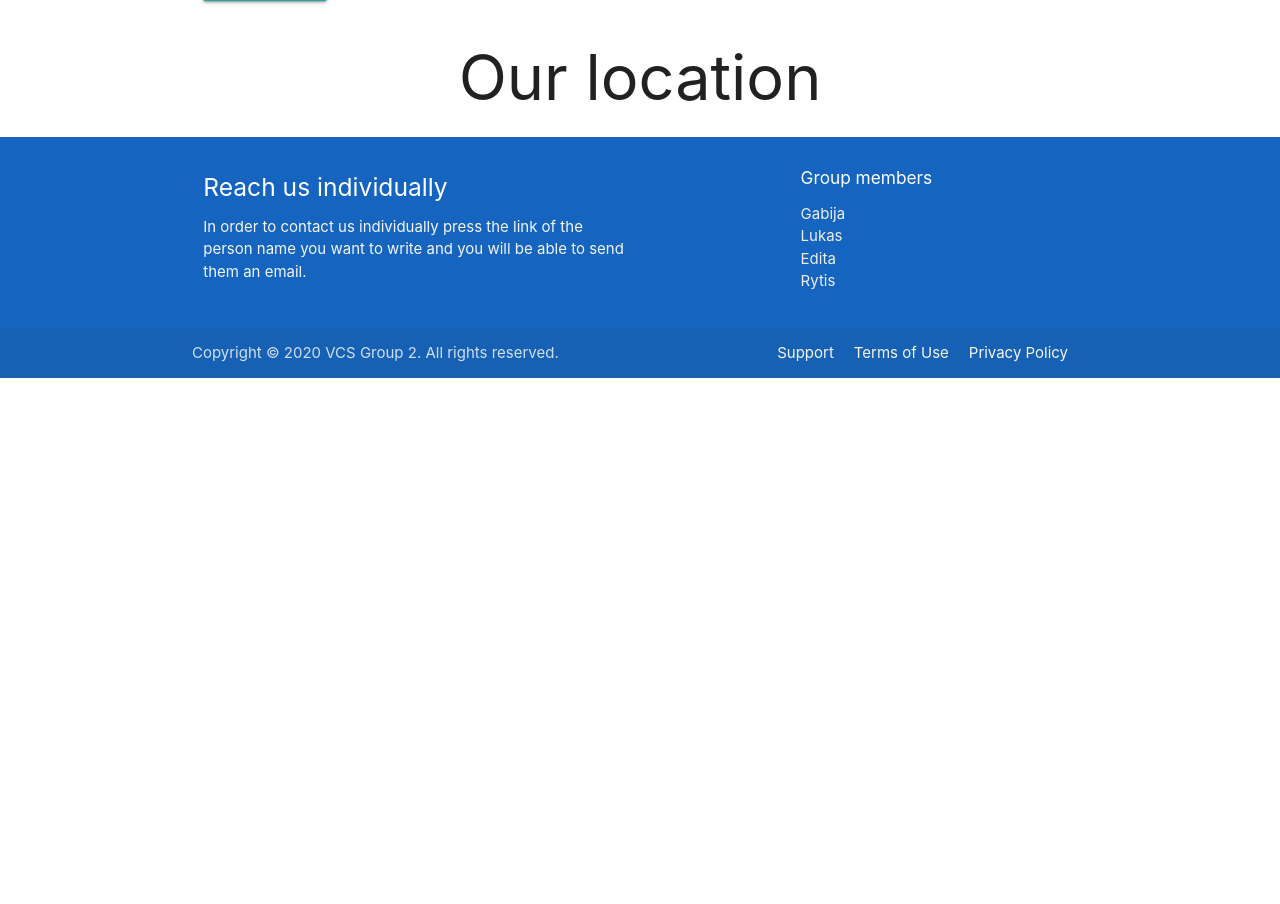
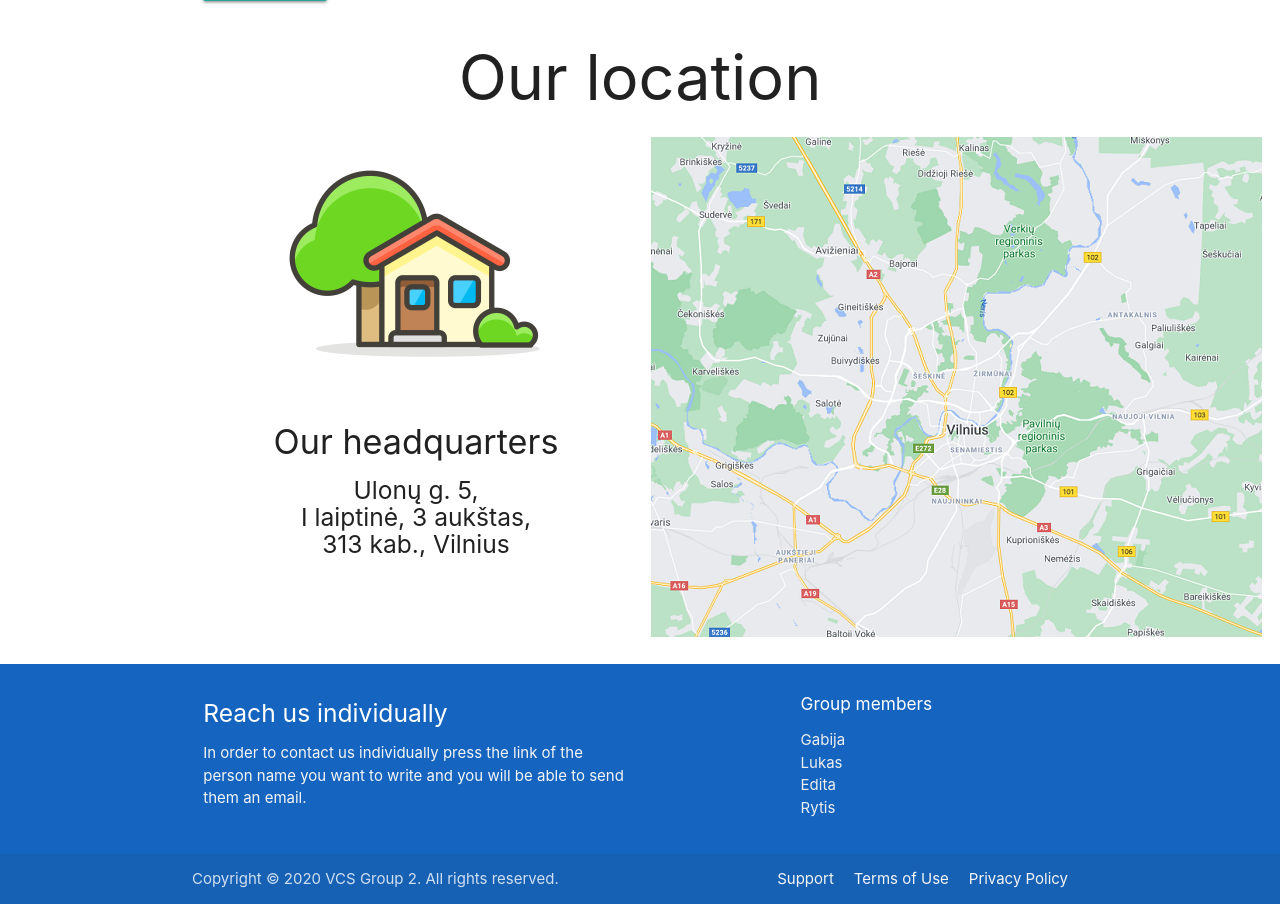
Before and after one commit to JuppyOG/vcs2011-grupe2, a PHP site: page /contacts.php in a window 1280 px wide. Shown: the part 657-1561 px from the top of the page. Before the commit the page ends 1035 px from the top, so only its background shows below. Run offline with PHP 8.4, Linux system fonts and the light colour scheme.

Commit message:
Prisidejau lokacija nepilnai

```diff
--- a/contacts.php
+++ b/contacts.php
@@ -44,7 +44,21 @@
             </div>
         </div>
     </div>
-<h1 class="center-align">Our location</h1>
+    <h1 class="center-align">Our location</h1>
+    <div class="row">
+        <div class="col s6 center-align">
+            <div><img src="images/homeicon.png" alt=""></div>
+            <div>
+                <h4>Our headquarters</h4>
+                <h5>Ulonų g. 5,<br>
+                    I laiptinė, 3 aukštas,<br>
+                    313 kab., Vilnius</h5>
+            </div>
+        </div>
+        <div class="col s6 center-align">
+           <div><img src="images/map.png" alt=""></div>
+        </div>
+    </div>
 </div>
 
 
```
Also changed, not shown: images/homeicon.png (added), images/map.png (added).
